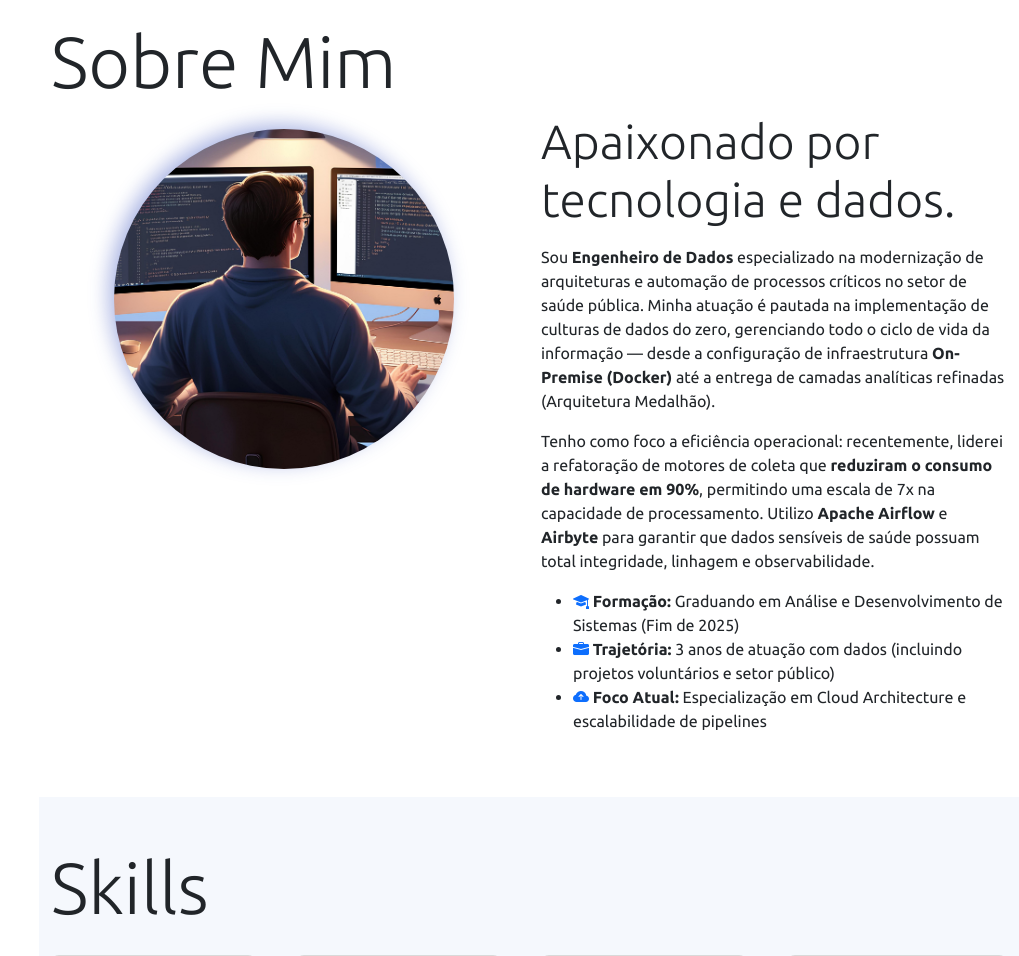
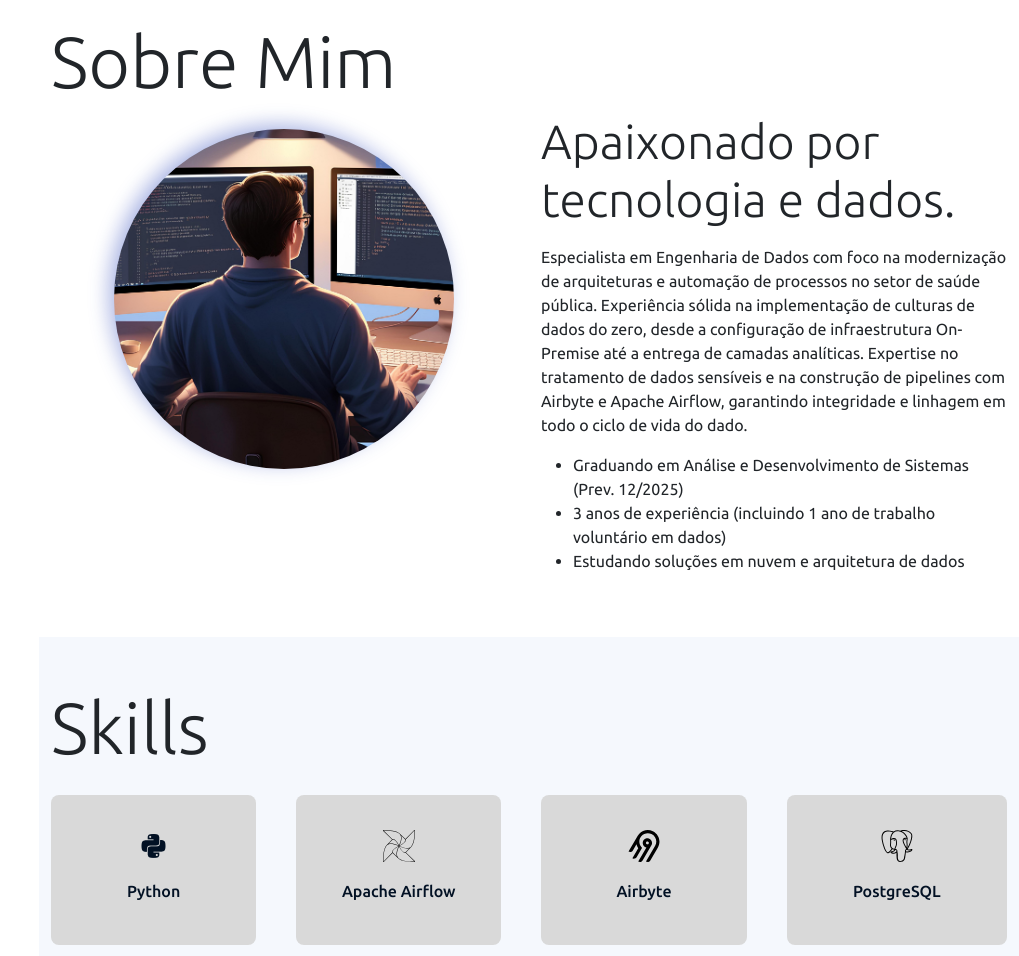
Before and after one commit to Moscarde/portfolio, a Flask app: page / in a window 1280 px wide. Shown: the part 829-1785 px from the top of the page, without its empty margins (261-1280 px from the left). Run offline with Flask 3, Linux system fonts and the light colour scheme; some libraries are stand-ins or nearby versions.

Commit message:
fix: about section

```diff
--- a/templates/about.html
+++ b/templates/about.html
@@ -1,40 +1,73 @@
 <section id="about" class="container mt-5 mb-5">
+
     <div class="w-100">
+
         <h2 class="display-2" data-anime="down">Sobre Mim</h2>
+
         <div class="row">
+
             <div class="col-md-6 mt-3 d-flex justify-content-center" data-anime="right">
+
                 <div class="about-img">
+
                     <div class="about-img-background img-fluid w-100"></div>
+
                     <div class="about-img-wrapper">
-                        <img class="img-fluid w-100" src="../static/img/leonardo-ia-croped.jpg"
-                            alt="" data-anime="left">
+
+                        <img class="img-fluid w-100" src="../static/img/leonardo-ia-croped.jpg" alt=""
+                            data-anime="left">
+
                     </div>
-                </div>
-            </div>
 
-            <div class="col-md-6" data-anime="right">
-                <p class="display-5">Apaixonado por tecnologia e dados.</p>
-                <p>
-                    Sou <strong>Engenheiro de Dados</strong> especializado na modernização de arquiteturas e automação de processos críticos no setor de saúde pública. Minha atuação é pautada na implementação de culturas de dados do zero, gerenciando todo o ciclo de vida da informação — desde a configuração de infraestrutura <strong>On-Premise (Docker)</strong> até a entrega de camadas analíticas refinadas (Arquitetura Medalhão).
-                </p>
-                <p>
-                    Tenho como foco a eficiência operacional: recentemente, liderei a refatoração de motores de coleta que <strong>reduziram o consumo de hardware em 90%</strong>, permitindo uma escala de 7x na capacidade de processamento. Utilizo <strong>Apache Airflow</strong> e <strong>Airbyte</strong> para garantir que dados sensíveis de saúde possuam total integridade, linhagem e observabilidade.
-                </p>
-                <div class="mt-3 mb-3">
-                    <ul>
-                        <li>
-                            <i class="bi bi-mortarboard-fill text-primary"></i> <strong>Formação:</strong> Graduando em Análise e Desenvolvimento de Sistemas (Fim de 2025)
-                        </li>
-                        <li>
-                            <i class="bi bi-briefcase-fill text-primary"></i> <strong>Trajetória:</strong> 3 anos de atuação com dados (incluindo projetos voluntários e setor público)
-                        </li>
-                        <li>
-                            <i class="bi bi-cloud-arrow-up-fill text-primary"></i> <strong>Foco Atual:</strong> Especialização em Cloud Architecture e escalabilidade de pipelines
-                        </li>
-                    </ul>
                 </div>
 
             </div>
+
+
+            <div class="col-md-6" data-anime="right">
+
+                <p class="display-5">Apaixonado por tecnologia e dados.</p>
+
+                <p>
+
+                    Especialista em Engenharia de Dados com foco na modernização de arquiteturas e automação de
+                    processos no setor de saúde pública. Experiência sólida na implementação de culturas de dados do
+                    zero, desde a configuração de infraestrutura On-Premise até a entrega de camadas analíticas.
+                    Expertise no tratamento de dados sensíveis e na construção de pipelines com Airbyte e Apache
+                    Airflow, garantindo integridade e linhagem em todo o ciclo de vida do dado.
+
+                </p>
+
+                <div class="mt-3 mb-3">
+
+                    <ul>
+
+                        <li>
+
+                            Graduando em Análise e Desenvolvimento de Sistemas (Prev. 12/2025)
+
+                        </li>
+
+                        <li>
+
+                            3 anos de experiência (incluindo 1 ano de trabalho voluntário em dados)
+
+                        </li>
+
+                        <li>
+
+                            Estudando soluções em nuvem e arquitetura de dados
+
+                        </li>
+
+                    </ul>
+
+                </div>
+
+
+            </div>
+
         </div>
 
+
 </section>
```
